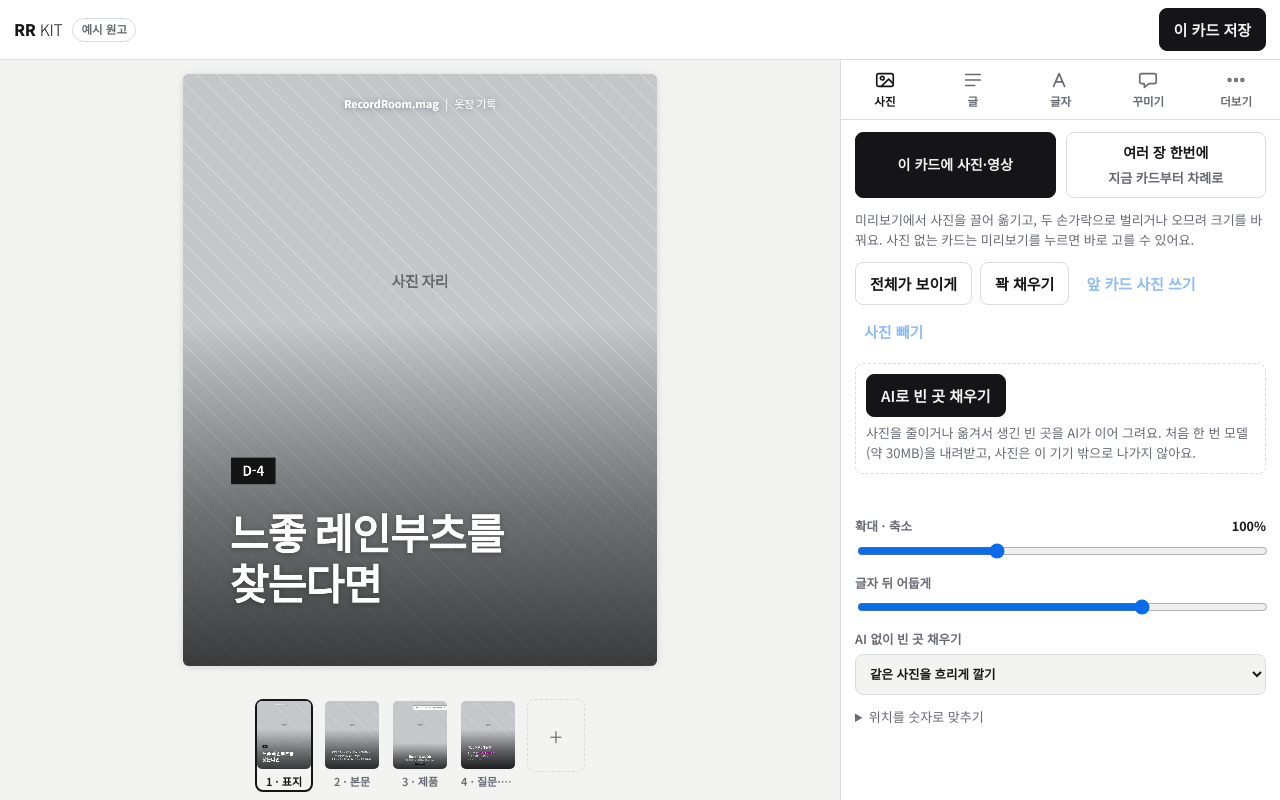
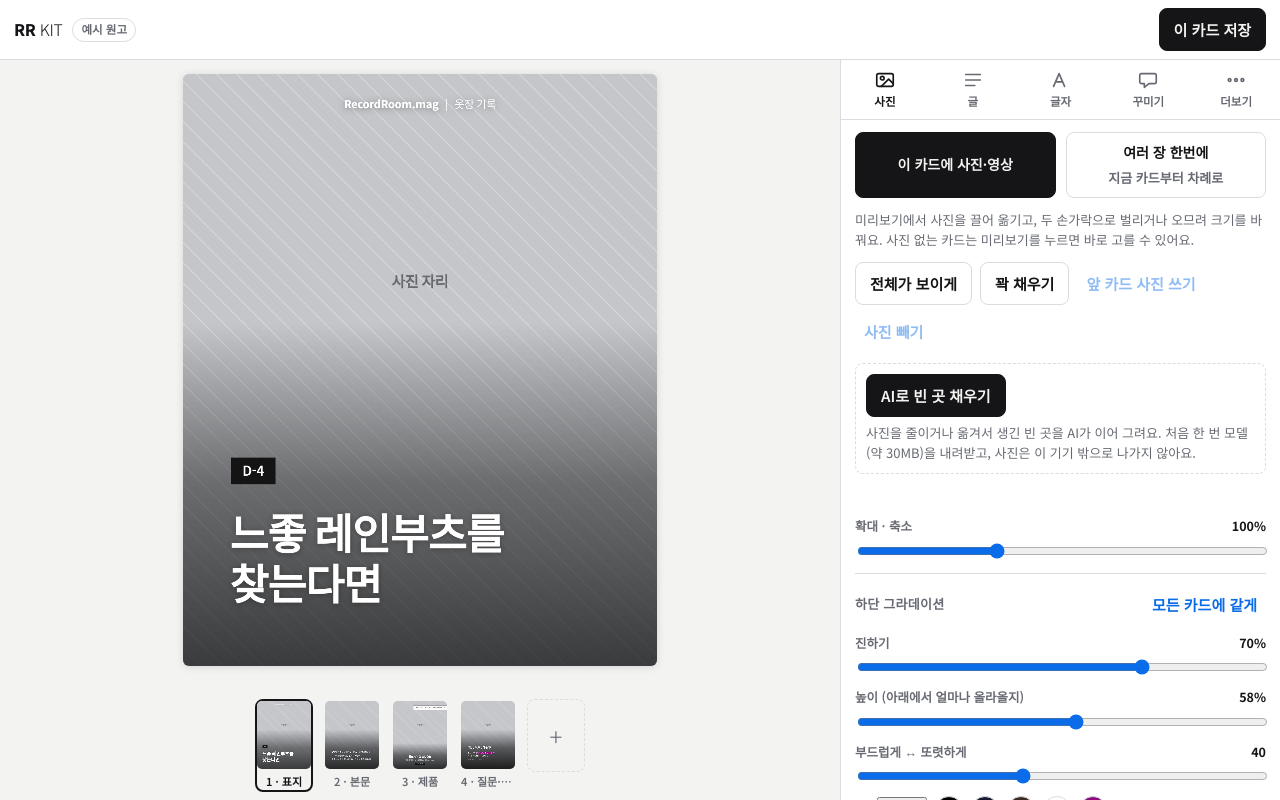
Before and after one commit to socutesubin-debug/recordroom-kit, a plain HTML site: page index.html in a window 1280 px wide. Drawn offline with nearby package versions, Linux system fonts and the light colour scheme; a web font is replaced by a local one.

Commit message:
하단 그라데이션 조절: 진하기·높이·부드럽기·색, 모든 카드에 같게
Co-Authored-By: Claude Opus 5.5 <noreply@anthropic.com>
Claude-Session: https://claude.ai/code/session_01RU8hEaWJUtRcYrEdTxPupt

```diff
--- a/index.html
+++ b/index.html
@@ -161,7 +161,13 @@ ul.check{margin:0;padding-left:18px;color:var(--warn);font-size:13.5px}
       </div>
       <p class="status" id="mediaStatus"></p>
       <label for="zoom">확대 · 축소 <output id="zoomV"></output><input type="range" id="zoom" min="25" max="250"></label>
-      <label for="dim">글자 뒤 어둡게<input type="range" id="dim" min="0" max="100"></label>
+      <div class="group">
+        <div class="row" style="justify-content:space-between"><h2>하단 그라데이션</h2><button class="ghost" id="gradAll">모든 카드에 같게</button></div>
+        <label for="dim">진하기 <output id="dimV"></output><input type="range" id="dim" min="0" max="100"></label>
+        <label for="gh">높이 (아래에서 얼마나 올라올지) <output id="ghV"></output><input type="range" id="gh" min="10" max="100"></label>
+        <label for="gs">부드럽게 ↔ 또렷하게 <output id="gsV"></output><input type="range" id="gs" min="0" max="100"></label>
+        <div class="row"><label class="chk" for="gc" style="gap:10px">색<input type="color" id="gc"></label><span class="row" id="gcSw"></span></div>
+      </div>
       <label for="fill">AI 없이 빈 곳 채우기<select id="fill"><option value="blur">같은 사진을 흐리게 깔기</option><option value="mirror">가장자리를 뒤집어 이어 붙이기 (바닥·벽처럼 단순한 배경용)</option><option value="color">사진과 비슷한 색</option><option value="black">검정</option><option value="white">흰색</option></select></label>
       <details><summary class="hint">위치를 숫자로 맞추기</summary>
         <label for="px">좌우 위치<input type="range" id="px" min="0" max="100"></label>
@@ -347,16 +353,16 @@ let S, cur=0, sel=-1;
 const $=id=>document.getElementById(id);
 const off=document.createElement("canvas");off.width=W;off.height=H;
 
-function newCard(type,f){const d=(getStyle().types||{})[type]||{};const c={type,f:{},decos:[],img:null,fill:"blur",px:50,py:50,zoom:100,dim:d.dim??TYPES[type].dim,scale:d.scale??100,ls:d.ls??-20,lh:d.lh??100};for(const [k] of TYPES[type].fields)c.f[k]=(f&&typeof f[k]==="string")?f[k]:"";return c}
+function newCard(type,f){const d=(getStyle().types||{})[type]||{};const c={type,f:{},decos:[],img:null,fill:"blur",px:50,py:50,zoom:100,dim:d.dim??TYPES[type].dim,gh:d.gh??(type==="product"?38:58),gs:d.gs??40,gc:d.gc||"#000000",scale:d.scale??100,ls:d.ls??-20,lh:d.lh??100};for(const [k] of TYPES[type].fields)c.f[k]=(f&&typeof f[k]==="string")?f[k]:"";return c}
 function fromData(d){
   const cards=(Array.isArray(d.cards)?d.cards:[]).map(c=>{const t=TYPES[c.type]?c.type:"body";const raw=c.f||c,n=newCard(t,raw);
     if(Array.isArray(c.decos))for(const o of c.decos)if(o&&DECO[o.t])n.decos.push({t:o.t,text:String(o.text||""),x:typeof o.x==="number"?o.x:null,y:typeof o.y==="number"?o.y:null,s:typeof o.s==="number"?o.s:1});
-    for(const [k,dt] of [["badge","badge"],["bubble","bubble"],["comment","box"]])if(typeof raw[k]==="string"&&raw[k].trim())n.decos.push({t:dt,text:raw[k],x:null,y:null,s:1});for(const k of ["px","py","zoom","dim","scale","ls","lh"])if(typeof c[k]==="number")n[k]=c[k];if(["mirror","blur","color","black","white"].includes(c.fill))n.fill=c.fill;return n});
+    for(const [k,dt] of [["badge","badge"],["bubble","bubble"],["comment","box"]])if(typeof raw[k]==="string"&&raw[k].trim())n.decos.push({t:dt,text:raw[k],x:null,y:null,s:1});for(const k of ["px","py","zoom","dim","gh","gs","scale","ls","lh"])if(typeof c[k]==="number")n[k]=c[k];if(["mirror","blur","color","black","white"].includes(c.fill))n.fill=c.fill;if(/^#[0-9a-f]{6}$/i.test(c.gc||""))n.gc=c.gc;return n});
   const st=getStyle();
   return {id:String(d.id||""),corner:String(d.corner||"옷장 기록"),hl:/^#[0-9a-f]{6}$/i.test(d.hl)?d.hl:"#8B0A7E",showHeader:d.showHeader!==false,hdr:/^#[0-9a-f]{6}$/i.test(d.hdr)?d.hdr:(/^#[0-9a-f]{6}$/i.test(st.hdr||"")?st.hdr:"#ffffff"),sample:!!d.sample,fontT:String(d.fontT||st.fontT||"Pretendard"),fontB:String(d.fontB||st.fontB||"Pretendard"),
     check:Array.isArray(d.check)?d.check.map(String):[],caption:String(d.caption||""),cards:cards.length?cards:[newCard("cover")]};
 }
-function toData(){return {id:S.id,corner:S.corner,hl:S.hl,hdr:S.hdr,fontT:S.fontT,fontB:S.fontB,showHeader:S.showHeader,sample:S.sample,check:S.check,caption:S.caption,cards:S.cards.map(c=>({type:c.type,f:c.f,px:c.px,py:c.py,zoom:c.zoom,dim:c.dim,scale:c.scale,ls:c.ls,lh:c.lh,fill:c.fill,decos:c.decos.filter(o=>o.t!=="img").map(o=>({t:o.t,text:o.text,x:o.x,y:o.y,s:o.s}))}))}}
+function toData(){return {id:S.id,corner:S.corner,hl:S.hl,hdr:S.hdr,fontT:S.fontT,fontB:S.fontB,showHeader:S.showHeader,sample:S.sample,check:S.check,caption:S.caption,cards:S.cards.map(c=>({type:c.type,f:c.f,px:c.px,py:c.py,zoom:c.zoom,dim:c.dim,scale:c.scale,ls:c.ls,lh:c.lh,gh:c.gh,gs:c.gs,gc:c.gc,fill:c.fill,decos:c.decos.filter(o=>o.t!=="img").map(o=>({t:o.t,text:o.text,x:o.x,y:o.y,s:o.s}))}))}}
 function persist(){try{localStorage.setItem("rr-kit",JSON.stringify(toData()))}catch(e){}}
 function restore(){try{const t=localStorage.getItem("rr-kit");if(t)return fromData(JSON.parse(t))}catch(e){}return fromData(SAMPLE)}
 
@@ -465,10 +471,11 @@ function drawPhoto(ctx,c,transparent){
   font(ctx,600,34,"x");ctx.fillStyle="rgba(30,30,34,.55)";TC(ctx,"사진 자리",W/2,H*0.36);
 }
 function drawDim(ctx,c){
-  const a=c.dim/100;
-  if(c.type==="intro"){ctx.fillStyle="rgba(0,0,0,"+a+")";ctx.fillRect(0,0,W,H);return}
-  const top=c.type==="product"?H*0.62:H*0.42;
-  const g=ctx.createLinearGradient(0,top,0,H);g.addColorStop(0,"rgba(0,0,0,0)");g.addColorStop(.55,"rgba(0,0,0,"+a*0.62+")");g.addColorStop(1,"rgba(0,0,0,"+a+")");
+  const a=c.dim/100,hx=c.gc||"#000000",rgb=parseInt(hx.slice(1,3),16)+","+parseInt(hx.slice(3,5),16)+","+parseInt(hx.slice(5,7),16),col=al=>"rgba("+rgb+","+al+")";
+  if(c.type==="intro"){ctx.fillStyle=col(a);ctx.fillRect(0,0,W,H);return}
+  /* gh: 아래에서 올라오는 높이(%), gs: 0이면 위로 길게 번지고 100이면 아래쪽에 모여 또렷해진다 */
+  const top=H*(1-(c.gh??58)/100),k=(c.gs??40)/100,mid=0.65-0.45*k,midA=0.45+0.5*k;
+  const g=ctx.createLinearGradient(0,top,0,H);g.addColorStop(0,col(0));g.addColorStop(mid,col(a*midA));g.addColorStop(1,col(a));
   ctx.fillStyle=g;ctx.fillRect(0,top,W,H-top);
 }
 function drawHeader(ctx){
@@ -601,7 +608,7 @@ function buildFields(){
     const l=document.createElement("label");l.htmlFor="f-"+k;l.textContent=lab;
     const el=document.createElement(area?"textarea":"input");if(!area)el.type="text";el.id="f-"+k;el.value=c.f[k];el.dataset.fmt="1";
     el.oninput=()=>{c.f[k]=el.value;S.sample=false;$("sampleTag").hidden=true;paint()};l.append(el);box.append(l)}
-  $("px").value=c.px;$("py").value=c.py;$("zoom").value=c.zoom;$("dim").value=c.dim;showTypo();showMedia();
+  $("px").value=c.px;$("py").value=c.py;$("zoom").value=c.zoom;$("dim").value=c.dim;showGrad();showTypo();showMedia();
   $("prevPhoto").disabled=cur===0||!S.cards[cur-1].img;$("rmPhoto").disabled=!c.img;
   buildDecos();$("moveL").disabled=cur===0;$("moveR").disabled=cur===S.cards.length-1;$("delBtn").disabled=S.cards.length<2;
 }
@@ -753,7 +760,7 @@ $("fontFile").onchange=async e=>{const file=e.target.files[0];if(!file)return;co
     if(!FONTS.some(f=>f.n===name))FONTS.push({n:name,g:"내 글꼴",w:[400],local:1});S[role]=name;fillFontSelects();paint();
     say("fontStatus","'"+name+"'을 "+(role==="fontT"?"제목":"본문")+" 글꼴로 넣었어요. 목록 맨 아래 '내 글꼴'에서 다시 고를 수 있고, 페이지를 다시 열면 한 번 더 올려야 합니다.")}
   catch(err){say("fontStatus","이 글꼴 파일은 열 수 없어요. ttf, otf, woff2 파일인지 확인해 주세요.",true)}e.target.value=""};
-$("saveStyle").onclick=()=>{const types={};for(const c of S.cards)types[c.type]={scale:c.scale,ls:c.ls,lh:c.lh,dim:c.dim};
+$("saveStyle").onclick=()=>{const types={};for(const c of S.cards)types[c.type]={scale:c.scale,ls:c.ls,lh:c.lh,dim:c.dim,gh:c.gh,gs:c.gs,gc:c.gc};
   try{const old=getStyle();localStorage.setItem("rr-style",JSON.stringify({fontT:S.fontT,fontB:S.fontB,hdr:S.hdr,types:Object.assign({},old.types,types)}));say("styleStatus","저장했어요. 새 원고는 이 글꼴과 유형별 크기·자간·행간으로 시작합니다.")}
   catch(e){say("styleStatus","이 브라우저에는 저장할 수 없어요. 'KIT 코드로 복사'로 보관해 주세요.",true)}};
 $("resetStyle").onclick=()=>{try{localStorage.removeItem("rr-style")}catch(e){}say("styleStatus","기본값을 지웠어요. 새 원고는 처음 설정으로 시작합니다.")};
@@ -766,6 +773,15 @@ $("delBtn").onclick=()=>{S.cards.splice(cur,1);cur=Math.max(0,cur-1);buildAll()}
 $("moveL").onclick=()=>{const a=S.cards;[a[cur-1],a[cur]]=[a[cur],a[cur-1]];cur--;buildAll()};
 $("moveR").onclick=()=>{const a=S.cards;[a[cur+1],a[cur]]=[a[cur],a[cur+1]];cur++;buildAll()};
 $("clearBtn").onclick=()=>{S=fromData({cards:[{type:"cover"},{type:"body"},{type:"body"},{type:"qa"}],corner:S.corner,hl:S.hl,fontT:S.fontT,fontB:S.fontB});cur=0;buildAll()};
+function showGrad(){const c=S.cards[cur];$("gh").value=c.gh;$("gs").value=c.gs;$("gc").value=c.gc;$("dimV").textContent=c.dim+"%";$("ghV").textContent=c.gh+"%";$("gsV").textContent=c.gs;
+  const intro=c.type==="intro";$("gh").disabled=intro;$("gs").disabled=intro}
+for(const k of ["dim","gh","gs"])$(k).addEventListener("input",()=>{S.cards[cur][k]=+$(k).value;showGrad();paint()});
+$("gc").oninput=e=>{S.cards[cur].gc=e.target.value;paint()};
+for(const [hex,name] of [["#000000","검정"],["#151a2e","남색"],["#3a2a1f","브라운"],["#ffffff","흰색"],["#8B0A7E","보라"]]){
+  const b=document.createElement("button");b.type="button";b.title=name;b.setAttribute("aria-label","그라데이션 색 "+name);
+  b.style.cssText="width:28px;height:28px;padding:0;border-radius:50%;border:1px solid var(--line);background:"+hex;
+  b.onclick=()=>{S.cards[cur].gc=hex;$("gc").value=hex;paint()};$("gcSw").append(b)}
+$("gradAll").onclick=()=>{const c=S.cards[cur];for(const o of S.cards){o.dim=c.dim;o.gc=c.gc;if(o.type!=="intro"){o.gh=c.gh;o.gs=c.gs}}paint();say("mediaStatus","모든 카드의 그라데이션을 이 카드와 같게 맞췄어요.")};
 for(const k of ["px","py","zoom","dim"])$(k).oninput=e=>{S.cards[cur][k]=+e.target.value;$("zoomV").textContent=S.cards[cur].zoom+"%";paint()};
 $("fill").onchange=e=>{S.cards[cur].fill=e.target.value;paint()};
 $("fitCover").onclick=()=>{const c=S.cards[cur];c.zoom=100;c.px=50;c.py=50;buildFields();paint()};
```
